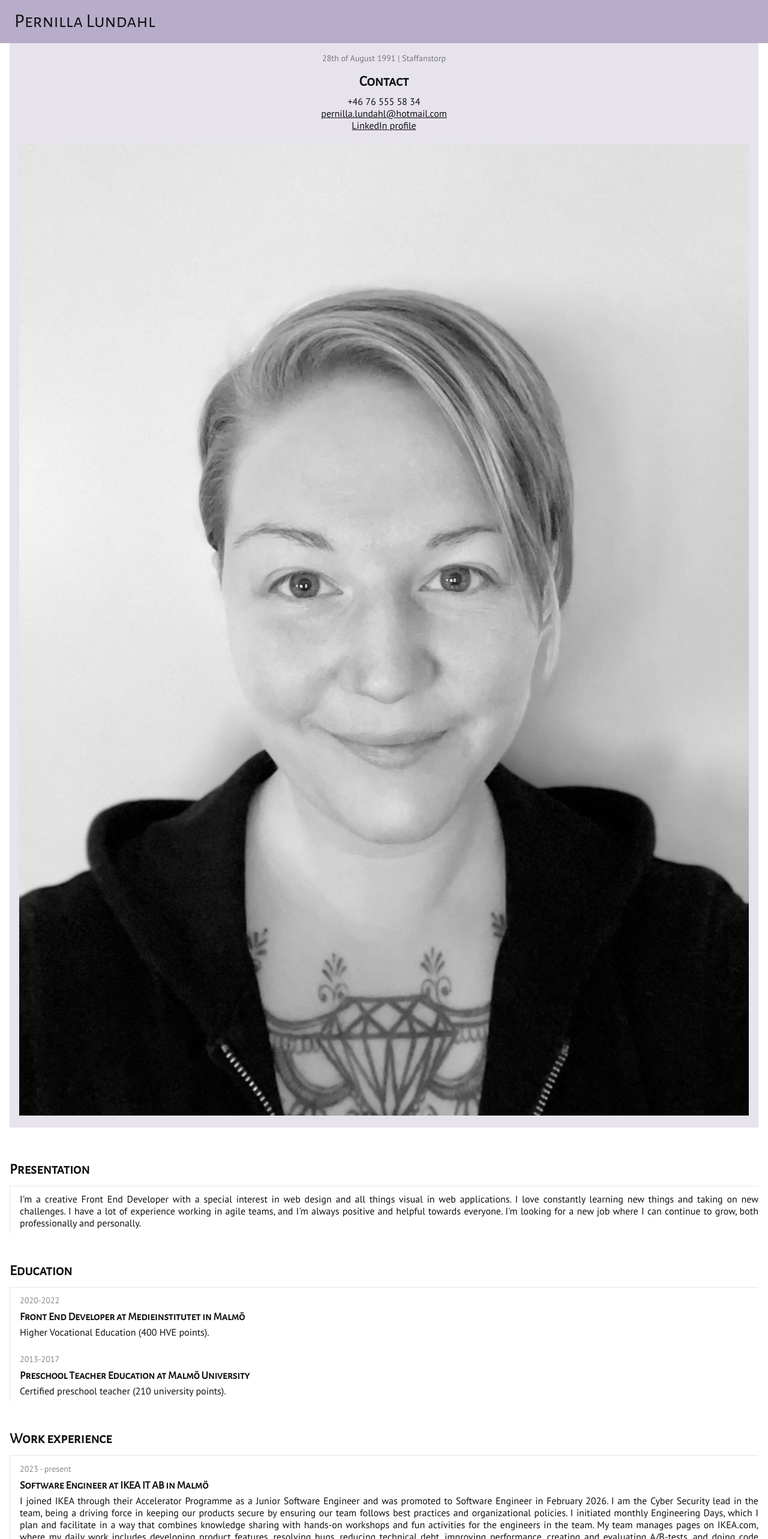
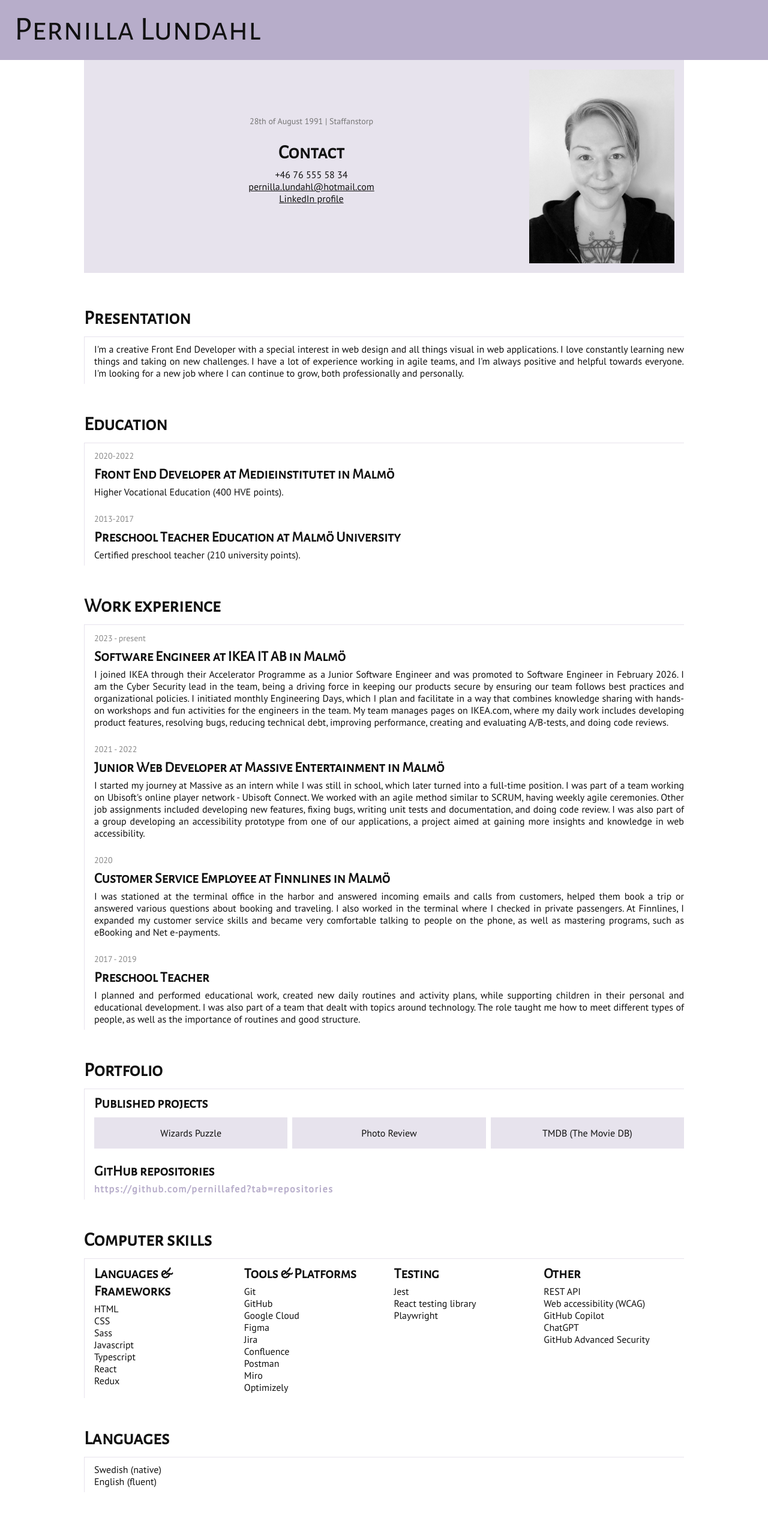
Before and after one commit to pernillafed/web-resume, a React (Vite) app: page / in a window 1280 px wide. Shown: the top 2566 px of the page at 60% size. Built offline with nearby package versions, Linux system fonts and the light colour scheme.

Commit message:
chore: update resume data and make responsive

```diff
--- a/src/assets/resume.json
+++ b/src/assets/resume.json
@@ -83,8 +83,10 @@
         "Google Cloud",
         "Figma",
         "Jira",
+        "Confluence",
         "Postman",
-        "Miro"
+        "Miro",
+        "Optimizely"
       ]
     },
     {
--- a/src/components/content/Content.module.css
+++ b/src/components/content/Content.module.css
@@ -89,3 +89,21 @@
 .languages {
   list-style-type: none;
 }
+
+@media (min-width: 576px) {
+  .skills {
+    grid-template-columns: repeat(2, 1fr);
+  }
+}
+
+@media (min-width: 768px) {
+  .projects {
+    grid-template-columns: repeat(3, 1fr);
+  }
+}
+
+@media (min-width: 992px) {
+  .skills {
+    grid-template-columns: repeat(4, 1fr);
+  }
+}
--- a/src/components/hero/Hero.module.css
+++ b/src/components/hero/Hero.module.css
@@ -30,5 +30,26 @@
 }
 
 .heroPhoto {
-  width: 100%;
+  width: 80%;
 }
+
+@media (min-width: 576px) {
+  .hero {
+    display: grid;
+    grid-template-columns: 3fr 1fr;
+  }
+
+  .heroDescription {
+    display: flex;
+    flex-direction: column;
+    justify-content: center;
+  }
+
+  .shortInfo {
+    margin-bottom: 1.5rem;
+  }
+
+  .heroPhoto {
+    width: 100%;
+  }
+}
--- a/src/components/navbar/Navbar.module.css
+++ b/src/components/navbar/Navbar.module.css
@@ -10,3 +10,17 @@
   z-index: 2;
   height: 4.5rem;
 }
+
+@media (min-width: 768px) {
+  .navbar {
+    font-size: 3rem;
+    height: 5.75rem;
+  }
+}
+
+@media (min-width: 992px) {
+  .navbar {
+    font-size: 3.5rem;
+    height: 6.25rem;
+  }
+}
--- a/src/index.css
+++ b/src/index.css
@@ -23,3 +23,13 @@ h2 {
   font-size: 1.125rem;
   margin-bottom: 0.25rem;
 }
+
+@media (min-width: 768px) {
+  h1 {
+    font-size: 2rem;
+  }
+
+  h2 {
+    font-size: 1.5rem;
+  }
+}
--- a/src/pages/home-page/HomePage.module.css
+++ b/src/pages/home-page/HomePage.module.css
@@ -1,4 +1,18 @@
 .homePage {
   padding-top: 4.5rem;
-  padding-inline: 1rem;
+  width: 90%;
+  max-width: 1000px;
+  margin-inline: auto;
 }
+
+@media (min-width: 768px) {
+  .homePage {
+    padding-top: 5.75rem;
+  }
+}
+
+@media (min-width: 992px) {
+  .homePage {
+    padding-top: 6.25rem;
+  }
+}
```
